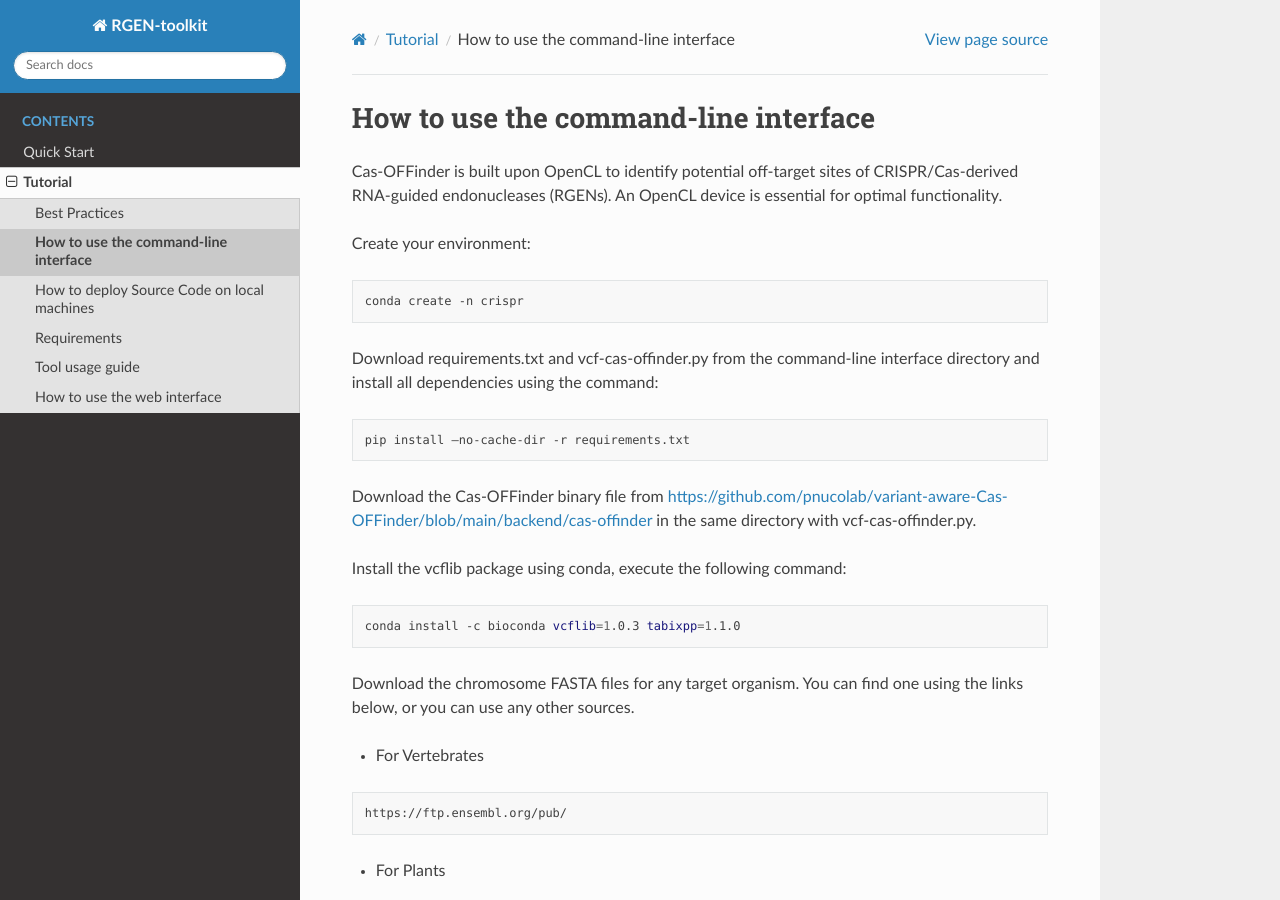
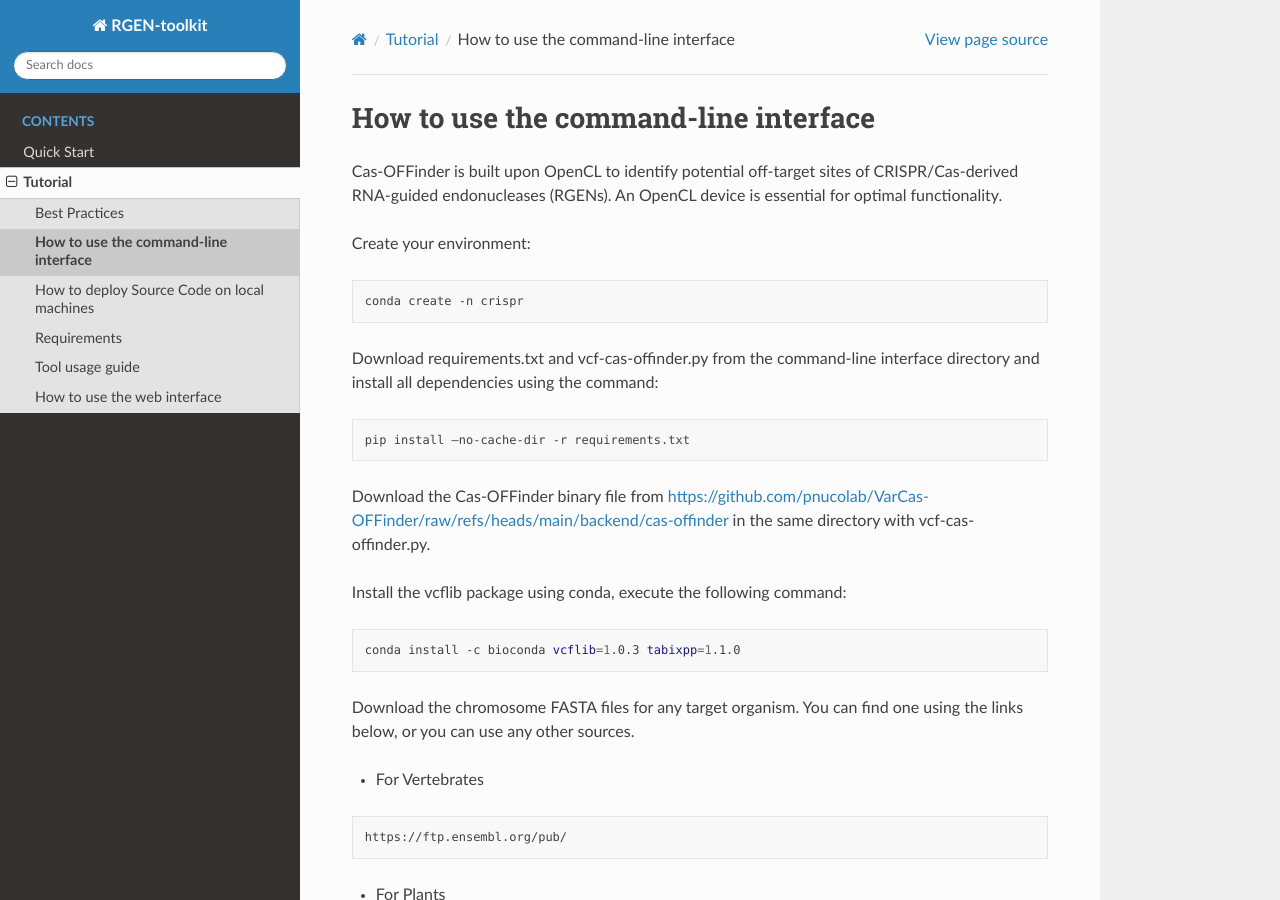
Before and after one commit to pnucolab/rgen-toolkit, a Sphinx documentation site: the page built from docs/source/userguide/cli.rst, in a window 1280 px wide and 900 px high. Built offline with Sphinx 7.4.7 and the Read the Docs theme 3.1.0, drawn with Linux system fonts in a browser that asks for light colours; some of the changed lines change nothing that is shown.

Commit message:
Update cli.rst

```diff
--- a/docs/source/userguide/cli.rst
+++ b/docs/source/userguide/cli.rst
@@ -18,7 +18,7 @@
 
    pip install —no-cache-dir -r requirements.txt
 
-Download the Cas-OFFinder binary file from https://github.com/pnucolab/variant-aware-Cas-OFFinder/blob/main/backend/cas-offinder
+Download the Cas-OFFinder binary file from https://github.com/pnucolab/VarCas-OFFinder/raw/refs/heads/main/backend/cas-offinder
 in the same directory with vcf-cas-offinder.py.
 
 Install the vcflib package using conda, execute the following command:
```
